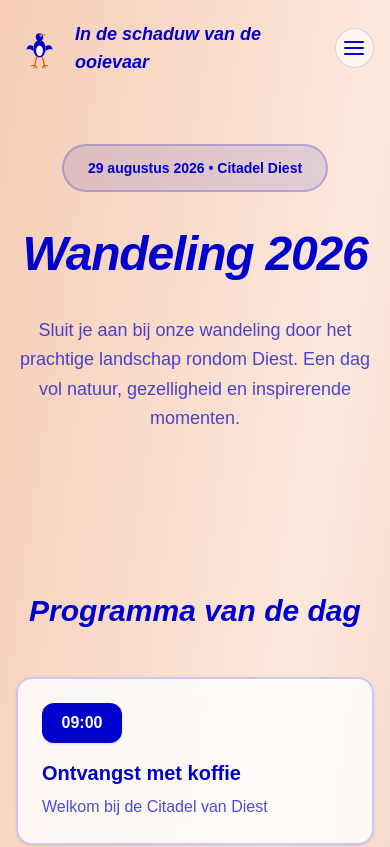
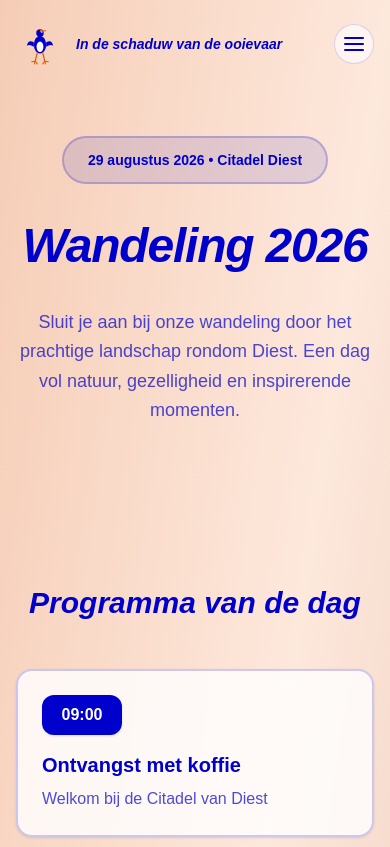
Before and after one commit to RCLA-TheMachine/event-app, a Next.js app: page / in a window 390 px wide. Shown: the top 847 px of the page. Built offline with nearby package versions, Linux system fonts and the light colour scheme.

Commit message:
smaller text

```diff
--- a/src/app/components/Nav.tsx
+++ b/src/app/components/Nav.tsx
@@ -26,7 +26,7 @@ export default function Nav() {
             height={50}
             className="w-12 h-12 md:w-16 md:h-16"
           />
-          <div className="text-[#0000CD] font-bold text-lg md:text-xl italic">
+          <div className="text-[#0000CD] font-bold text-sm md:text-xl italic">
             In de schaduw van de ooievaar
           </div>
         </Link>
```
